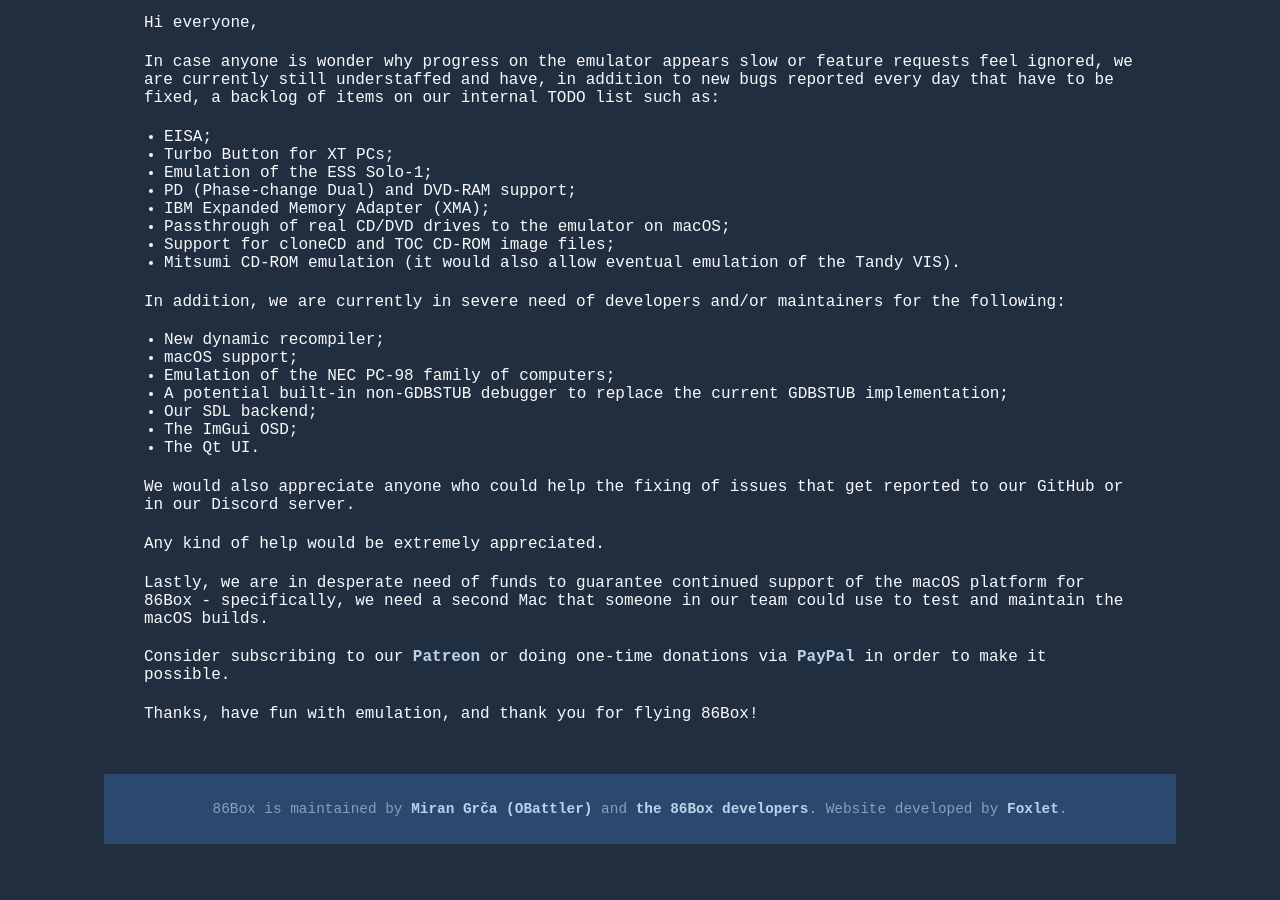
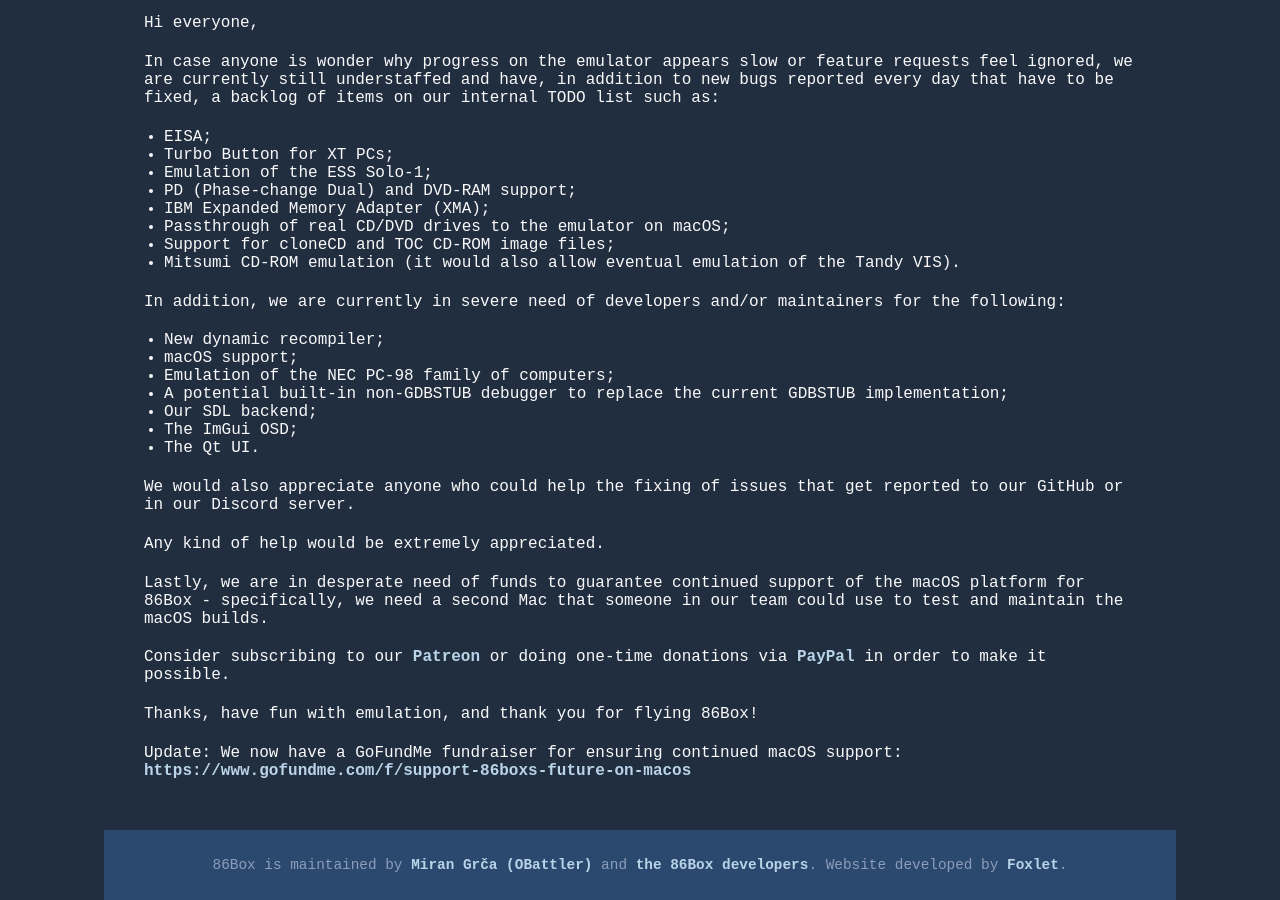
Before and after one commit to 86Box/86box.github.io, a Jekyll site: the page built from _posts/2026-07-03-help-needed.md, in a window 1280 px wide and 900 px high, scrolled down 948 px. Built offline with Jekyll 4.4.1, drawn with Linux system fonts in a browser that asks for light colours; some web fonts are replaced; before the commit the page ends 1792 px from its top, so only the background shows below that.

Commit message:
Add link to fundraiser campaign

```diff
--- a/_posts/2026-07-03-help-needed.md
+++ b/_posts/2026-07-03-help-needed.md
@@ -40,3 +40,5 @@
 Consider subscribing to our [Patreon](//patreon.com/86box) or doing one-time donations via [PayPal](//paypal.me/86Box) in order to make it possible.
 
 Thanks, have fun with emulation, and thank you for flying 86Box!
+
+Update: We now have a GoFundMe fundraiser for ensuring continued macOS support: <https://www.gofundme.com/f/support-86boxs-future-on-macos>
```
